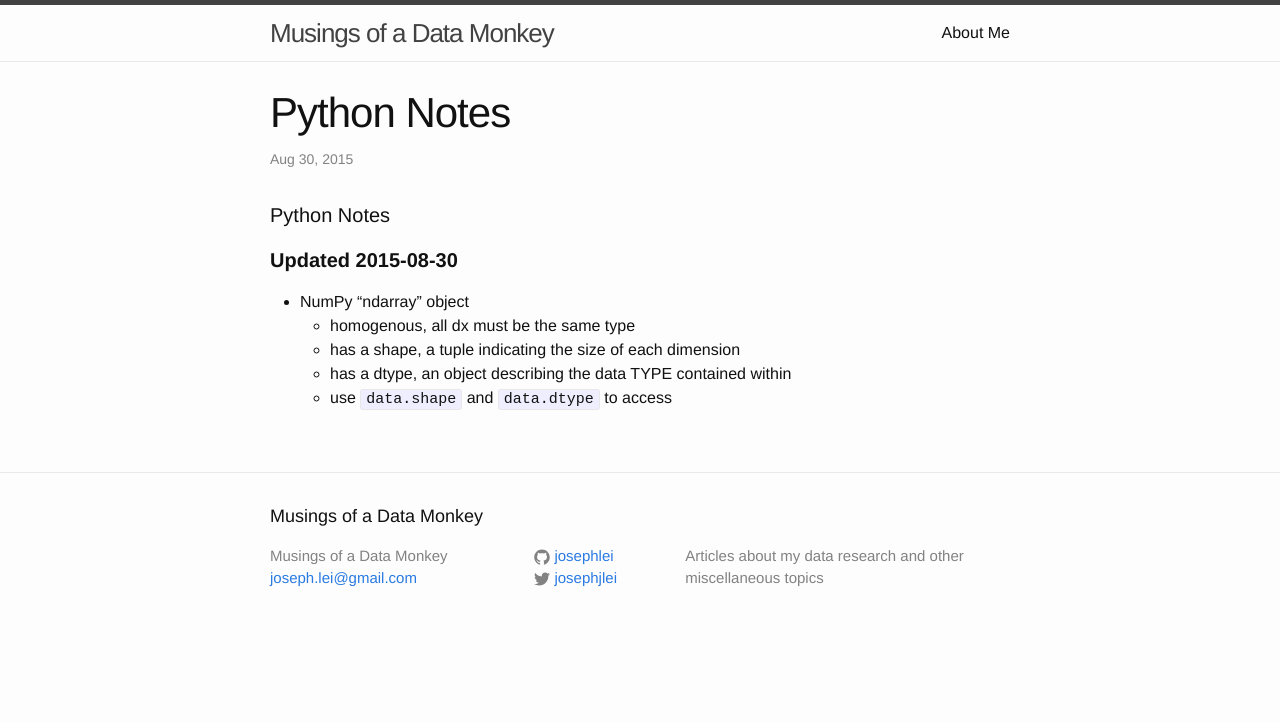
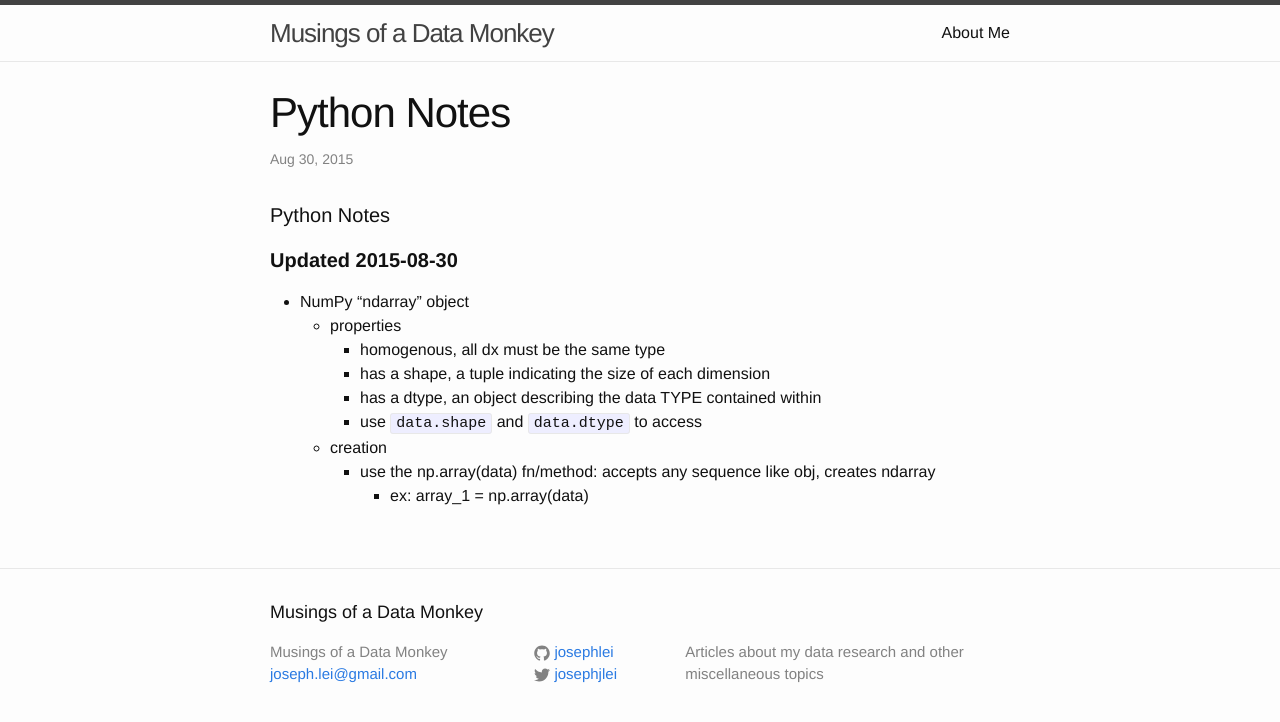
Before and after one commit to josephlei/jjl-website, a Jekyll site: the page built from _posts/2015-08-30-python-notes.markdown, in a window 1280 px wide. Shown: the top 722 px of the page. Built offline with Jekyll 4.4.1, drawn with Linux system fonts in a browser that asks for light colours.

Commit message:
direct shell update

```diff
--- a/_posts/2015-08-30-python-notes.markdown
+++ b/_posts/2015-08-30-python-notes.markdown
@@ -11,7 +11,11 @@ published: true
 ####**Updated 2015-08-30**
 
 * NumPy "ndarray" object
-  * homogenous, all dx must be the same type
-  * has a shape, a tuple indicating the size of each dimension
-  * has a dtype, an object describing the data TYPE contained within
-  * use `data.shape` and `data.dtype` to access
+  * properties
+    * homogenous, all dx must be the same type
+    * has a shape, a tuple indicating the size of each dimension
+    * has a dtype, an object describing the data TYPE contained within
+    * use `data.shape` and `data.dtype` to access
+  * creation
+    * use the np.array(data) fn/method: accepts any sequence like obj, creates ndarray
+      * ex: array_1 = np.array(data)
```
